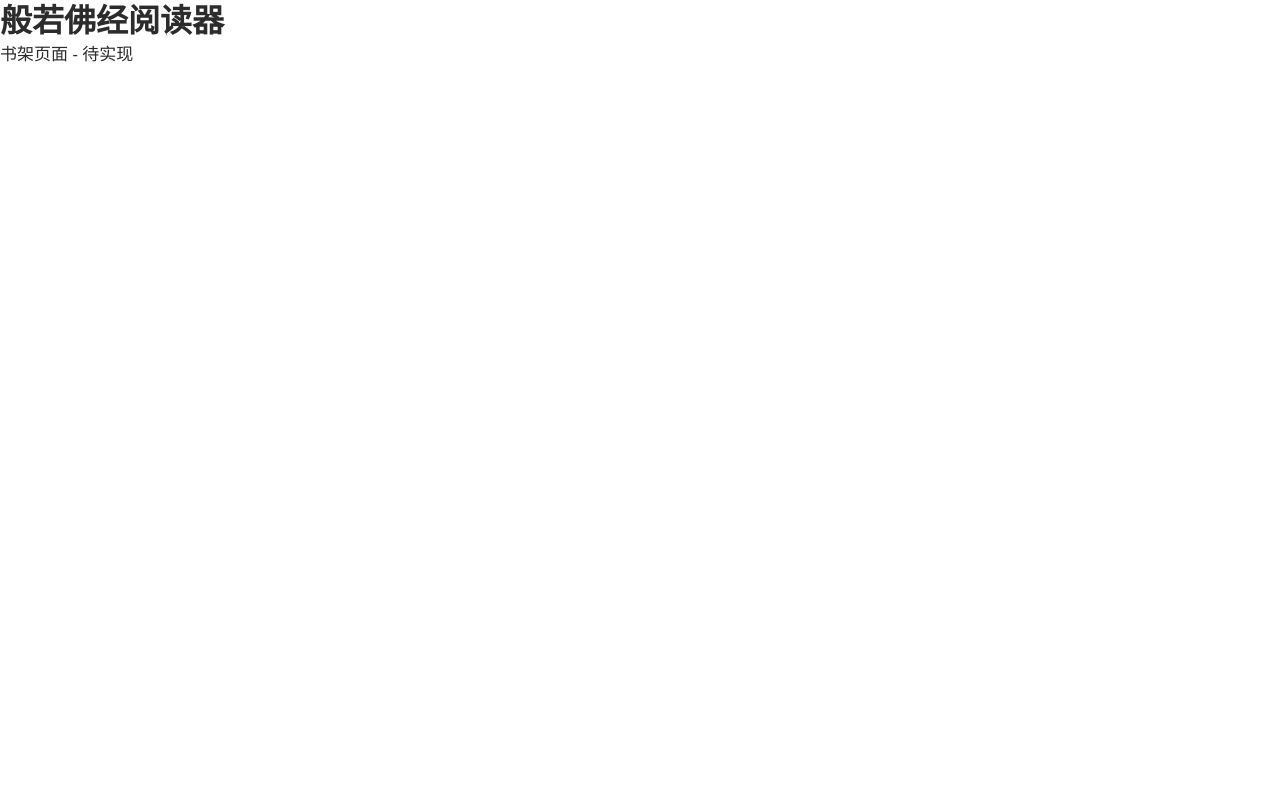
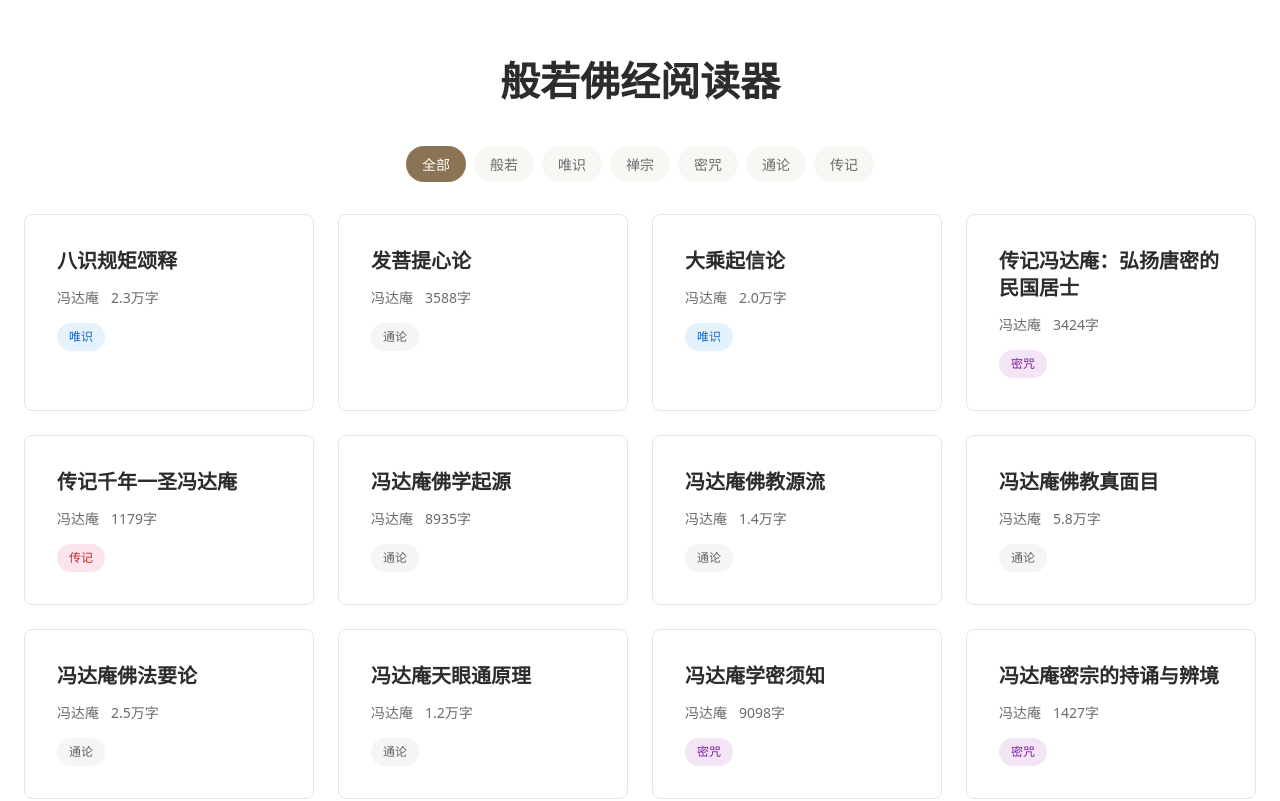
Before and after one commit to duckytan/buddhist-reader, a Vue app: page / in a window 1280 px wide. Shown: the top 801 px of the page. Built offline with nearby package versions, Linux system fonts and the light colour scheme.

Commit message:
feat(v3): 书架页面
- sutraStore: 经书列表/当前经书/分类筛选/加载/错误状态
- SutraCard: 卡片式展示标题/作者/分类标签(粉彩)/字数
- Bookshelf: 分类筛选栏+网格布局+骨架屏+错误重试+空状态
Co-authored-by: monkeycode-ai <monkeycode-ai@chaitin.com>

```diff
--- /dev/null
+++ b/src/components/bookshelf/SutraCard.vue
@@ -0,0 +1,67 @@
+<template>
+  <div
+    class="sutra-card"
+    @click="$emit('click', sutra)"
+  >
+    <h3 class="sutra-card__title">
+      {{ sutra.title }}
+    </h3>
+    <div class="sutra-card__meta">
+      <span class="sutra-card__author">{{ sutra.author }}</span>
+      <span class="sutra-card__chars">{{ formatChars(sutra.totalChars) }}</span>
+    </div>
+    <span :class="['sutra-card__tag', `sutra-card__tag--${sutra.category}`]">
+      {{ categoryLabel(sutra.category) }}
+    </span>
+  </div>
+</template>
+
+<script setup>
+defineProps({ sutra: { type: Object, required: true } })
+defineEmits(['click'])
+
+const categoryLabels = {
+  prajna: '般若', yogacara: '唯识', chan: '禅宗',
+  mantra: '密咒', general: '通论', biography: '传记'
+}
+
+function categoryLabel(key) { return categoryLabels[key] || key }
+function formatChars(n) { return n >= 10000 ? `${(n / 10000).toFixed(1)}万字` : `${n}字` }
+</script>
+
+<style scoped>
+.sutra-card {
+  background: var(--card-bg);
+  border: var(--card-border);
+  border-radius: var(--card-radius);
+  padding: var(--card-sutra-padding);
+  cursor: pointer;
+  transition: background 0.2s, border-color 0.2s;
+}
+.sutra-card:hover { background: var(--card-hover-bg); border: var(--card-hover-border); }
+.sutra-card__title {
+  font-family: var(--font-serif);
+  font-size: var(--text-h3);
+  font-weight: var(--weight-semibold);
+  margin-bottom: var(--spacing-sm);
+}
+.sutra-card__meta {
+  display: flex;
+  gap: var(--spacing-sm);
+  font-size: var(--text-body-sm);
+  color: var(--color-ink-muted);
+  margin-bottom: var(--spacing-sm);
+}
+.sutra-card__tag {
+  display: inline-block;
+  font-size: var(--text-caption);
+  padding: var(--tag-padding);
+  border-radius: var(--tag-radius);
+}
+.sutra-card__tag--prajna { background: var(--tag-prajna-bg); color: var(--tag-prajna-text); }
+.sutra-card__tag--yogacara { background: var(--tag-yogacara-bg); color: var(--tag-yogacara-text); }
+.sutra-card__tag--chan { background: var(--tag-chan-bg); color: var(--tag-chan-text); }
+.sutra-card__tag--mantra { background: var(--tag-mantra-bg); color: var(--tag-mantra-text); }
+.sutra-card__tag--general { background: var(--tag-general-bg); color: var(--tag-general-text); }
+.sutra-card__tag--biography { background: var(--tag-biography-bg); color: var(--tag-biography-text); }
+</style>
--- a/src/pages/Bookshelf.vue
+++ b/src/pages/Bookshelf.vue
@@ -1,9 +1,161 @@
 <template>
-  <div class="bookshelf-page">
-    <h1>般若佛经阅读器</h1>
-    <p>书架页面 - 待实现</p>
+  <div class="bookshelf">
+    <header class="bookshelf__header">
+      <h1 class="bookshelf__title">
+        般若佛经阅读器
+      </h1>
+    </header>
+
+    <nav class="bookshelf__filter">
+      <button
+        v-for="cat in sutraStore.categories"
+        :key="cat.key"
+        :class="['bookshelf__filter-btn', { 'bookshelf__filter-btn--active': sutraStore.activeCategory === cat.key }]"
+        @click="sutraStore.setCategory(cat.key)"
+      >
+        {{ cat.label }}
+      </button>
+    </nav>
+
+    <div
+      v-if="sutraStore.loading"
+      class="bookshelf__skeleton"
+    >
+      <div
+        v-for="i in 6"
+        :key="i"
+        class="skeleton-card"
+      >
+        <div class="skeleton-card__line skeleton-card__line--title" />
+        <div class="skeleton-card__line skeleton-card__line--meta" />
+        <div class="skeleton-card__line skeleton-card__line--tag" />
+      </div>
+    </div>
+
+    <div
+      v-else-if="sutraStore.error"
+      class="bookshelf__error"
+    >
+      <p>加载失败: {{ sutraStore.error }}</p>
+      <button
+        class="bookshelf__retry-btn"
+        @click="sutraStore.retry()"
+      >
+        重试
+      </button>
+    </div>
+
+    <div
+      v-else
+      class="bookshelf__grid"
+    >
+      <SutraCard
+        v-for="sutra in sutraStore.filteredList"
+        :key="sutra.filename"
+        :sutra="sutra"
+        @click="goToReader"
+      />
+    </div>
+
+    <div
+      v-if="!sutraStore.loading && !sutraStore.error && sutraStore.filteredList.length === 0"
+      class="bookshelf__empty"
+    >
+      <p>暂无经书</p>
+    </div>
   </div>
 </template>
 
 <script setup>
+import { onMounted } from 'vue'
+import { useRouter } from 'vue-router'
+import { useSutraStore } from '../stores/sutra'
+import SutraCard from '../components/bookshelf/SutraCard.vue'
+
+const router = useRouter()
+const sutraStore = useSutraStore()
+
+onMounted(() => sutraStore.fetchManifest())
+
+function goToReader(sutra) {
+  router.push(`/reader/${encodeURIComponent(sutra.filename)}`)
+}
 </script>
+
+<style scoped>
+.bookshelf {
+  max-width: var(--max-content-width);
+  margin: 0 auto;
+  padding: var(--spacing-lg);
+}
+.bookshelf__header {
+  text-align: center;
+  padding: var(--spacing-xl) 0 var(--spacing-lg);
+}
+.bookshelf__title {
+  font-family: var(--font-serif);
+  font-size: var(--text-display);
+  font-weight: var(--weight-semibold);
+}
+.bookshelf__filter {
+  display: flex;
+  gap: var(--spacing-xs);
+  padding: var(--spacing-md) 0;
+  justify-content: center;
+  flex-wrap: wrap;
+}
+.bookshelf__filter-btn {
+  padding: var(--spacing-xs) var(--spacing-md);
+  border-radius: var(--radius-pill);
+  font-size: var(--text-body-sm);
+  color: var(--color-ink-muted);
+  background: var(--tag-bg);
+  transition: color 0.2s, background 0.2s;
+}
+.bookshelf__filter-btn--active {
+  color: var(--color-canvas);
+  background: var(--color-accent);
+}
+.bookshelf__grid {
+  display: grid;
+  grid-template-columns: repeat(auto-fill, minmax(260px, 1fr));
+  gap: var(--spacing-lg);
+  padding: var(--spacing-md) 0;
+}
+.bookshelf__error {
+  text-align: center;
+  padding: var(--spacing-xxl);
+  color: var(--color-error);
+}
+.bookshelf__retry-btn {
+  margin-top: var(--spacing-md);
+  padding: var(--spacing-xs) var(--spacing-lg);
+  background: var(--color-accent);
+  color: var(--color-canvas);
+  border-radius: var(--radius-pill);
+}
+.bookshelf__empty {
+  text-align: center;
+  padding: var(--spacing-xxl);
+  color: var(--color-ink-muted);
+}
+.skeleton-card {
+  background: var(--color-surface);
+  border-radius: var(--radius-container);
+  padding: var(--card-sutra-padding);
+}
+.skeleton-card__line {
+  background: var(--color-hairline);
+  border-radius: var(--radius-pill);
+  margin-bottom: var(--spacing-sm);
+}
+.skeleton-card__line--title { width: 60%; height: 20px; }
+.skeleton-card__line--meta { width: 40%; height: 14px; }
+.skeleton-card__line--tag { width: 30%; height: 24px; }
+
+@media (max-width: 480px) {
+  .bookshelf { padding: var(--spacing-sm); }
+  .bookshelf__title { font-size: var(--text-h2); }
+  .bookshelf__grid { grid-template-columns: 1fr; }
+}
+</style>
--- /dev/null
+++ b/src/stores/sutra.js
@@ -0,0 +1,65 @@
+import { defineStore } from 'pinia'
+import { ref, computed } from 'vue'
+
+export const useSutraStore = defineStore('sutra', () => {
+  const sutraList = ref([])
+  const currentSutra = ref(null)
+  const loading = ref(false)
+  const error = ref(null)
+
+  const categories = [
+    { key: 'all', label: '全部' },
+    { key: 'prajna', label: '般若' },
+    { key: 'yogacara', label: '唯识' },
+    { key: 'chan', label: '禅宗' },
+    { key: 'mantra', label: '密咒' },
+    { key: 'general', label: '通论' },
+    { key: 'biography', label: '传记' }
+  ]
+
+  const activeCategory = ref('all')
+
+  const filteredList = computed(() => {
+    if (activeCategory.value === 'all') return sutraList.value
+    return sutraList.value.filter(s => s.category === activeCategory.value)
+  })
+
+  async function fetchManifest() {
+    loading.value = true
+    error.value = null
+    try {
+      const resp = await fetch('/sutras/manifest.json')
+      if (!resp.ok) throw new Error(`HTTP ${resp.status}`)
+      sutraList.value = await resp.json()
+    } catch (e) {
+      error.value = e.message
+    } finally {
+      loading.value = false
+    }
+  }
+
+  async function fetchSutra(filename) {
+    error.value = null
+    try {
+      const resp = await fetch(`/sutras/${encodeURIComponent(filename)}`)
+      if (!resp.ok) throw new Error(`HTTP ${resp.status}`)
+      currentSutra.value = await resp.json()
+    } catch (e) {
+      error.value = e.message
+    }
+  }
+
+  function setCategory(key) {
+    activeCategory.value = key
+  }
+
+  function retry() {
+    fetchManifest()
+  }
+
+  return {
+    sutraList, currentSutra, loading, error,
+    categories, activeCategory, filteredList,
+    fetchManifest, fetchSutra, setCategory, retry
+  }
+})
```
Also changed, not shown: .monkeycode/specs/v3.0/tasklist.md.
